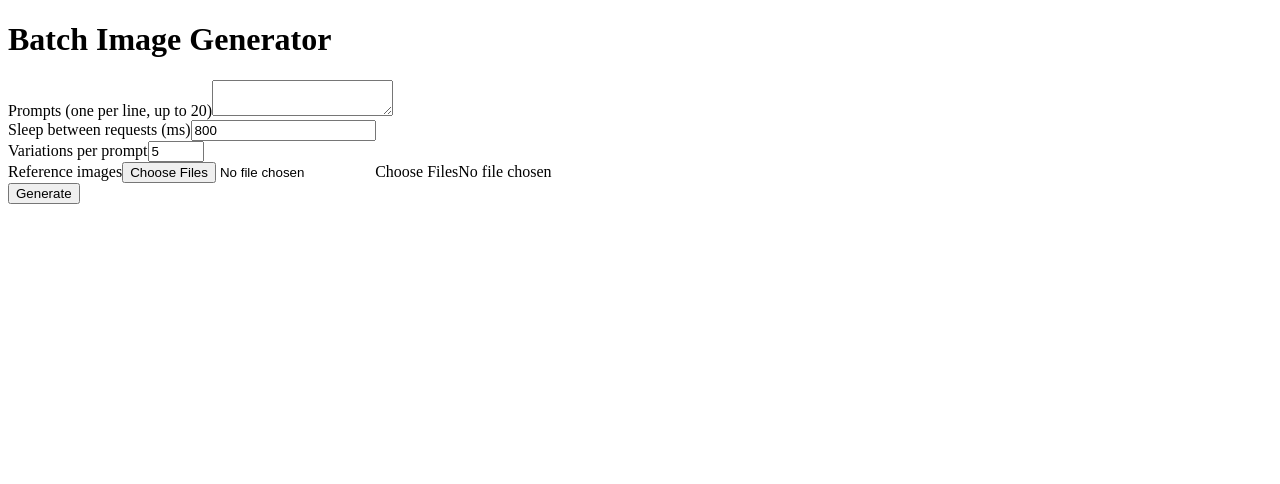
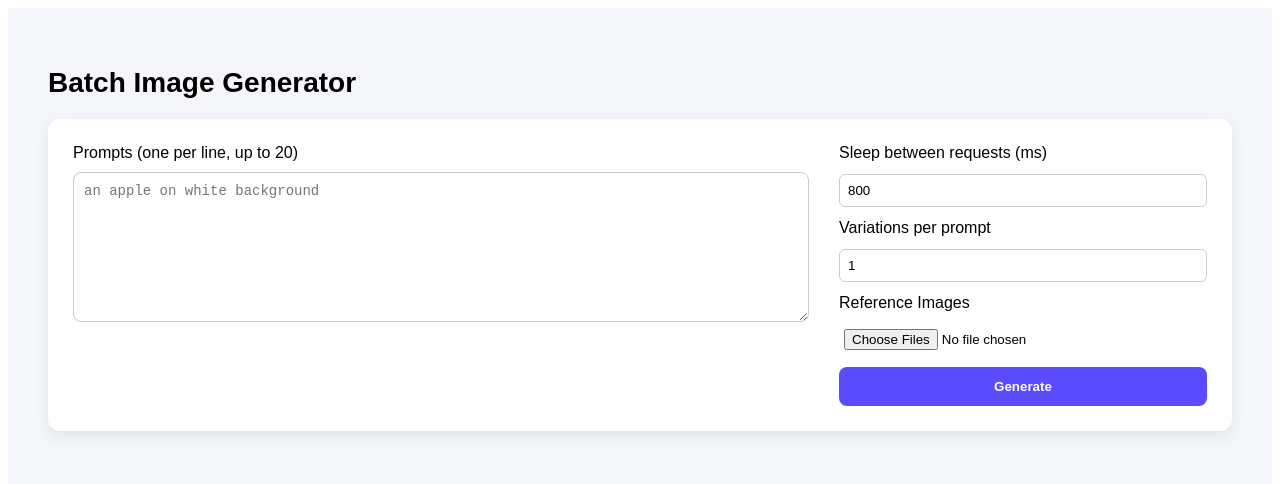
Before and after one commit to ankur89-code/image-batch-generator, a Next.js app: page / in a window 1280 px wide. Shown: the top 484 px of the page. Built offline with nearby package versions, Linux system fonts and the light colour scheme.

Commit message:
Updated frontend and API changes

```diff
--- a/app/page.jsx
+++ b/app/page.jsx
@@ -1,182 +1,146 @@
 "use client";
 import { useState } from "react";
 
-export default function Page() {
+export default function Home() {
   const [prompts, setPrompts] = useState("");
-  const [variations, setVariations] = useState(5);
   const [sleep, setSleep] = useState(800);
-  const [referenceImages, setReferenceImages] = useState([]);
-  const [results, setResults] = useState([]);
-  const [progress, setProgress] = useState(0);
-  const [loading, setLoading] = useState(false);
+  const [variations, setVariations] = useState(1);
+  const [images, setImages] = useState([]);
 
-  const handleRefs = (e) => {
-    const files = Array.from(e.target.files);
-
-    Promise.all(
-      files.map(
-        (file) =>
-          new Promise((resolve) => {
-            const reader = new FileReader();
-            reader.onload = () => resolve(reader.result);
-            reader.readAsDataURL(file);
-          })
-      )
-    ).then(setReferenceImages);
-  };
-
-  const generate = async () => {
-    setLoading(true);
-    setResults([]);
-    setProgress(0);
-
-    const lines = prompts
-      .split("\n")
-      .map((p) => p.trim())
-      .filter(Boolean);
-
-    const total = lines.length * variations;
-    let done = 0;
-
-    for (const prompt of lines) {
-      for (let i = 1; i <= variations; i++) {
+  const handleGenerate = async () => {
     const res = await fetch("/api/generate", {
       method: "POST",
-          headers: { "Content-Type": "application/json" },
       body: JSON.stringify({
-            prompts: [`${prompt} (v${i})`],
-            referenceImages
-          })
+        prompts,
+        sleep,
+        variations,
+      }),
     });
 
     const data = await res.json();
-        setResults((r) => [...r, ...data.results]);
-
-        done++;
-        setProgress(Math.round((done / total) * 100));
-        await new Promise((r) => setTimeout(r, sleep));
-      }
-    }
-
-    setLoading(false);
+    setImages(data.images || []);
   };
 
   return (
-    <div className="p-6 max-w-7xl mx-auto">
-      <h1 className="text-2xl font-semibold mb-6">
-        Batch Image Generator
-      </h1>
+    <div style={styles.wrapper}>
+      <h1 style={styles.title}>Batch Image Generator</h1>
 
-      <div className="grid grid-cols-1 lg:grid-cols-3 gap-6">
-        {/* PROMPTS */}
-        <div className="lg:col-span-2 bg-white p-4 rounded shadow">
-          <label className="font-medium">
-            Prompts (one per line, up to 20)
-          </label>
+      <div style={styles.container}>
+        {/* LEFT PANEL */}
+        <div style={styles.left}>
+          <label>Prompts (one per line, up to 20)</label>
           <textarea
-            className="w-full border rounded p-3 mt-2 h-48"
+            rows={8}
             value={prompts}
             onChange={(e) => setPrompts(e.target.value)}
+            style={styles.textarea}
+            placeholder="an apple on white background"
           />
         </div>
 
-        {/* SETTINGS */}
-        <div className="bg-white p-4 rounded shadow space-y-4">
-          <div>
-            <label className="font-medium">Sleep between requests (ms)</label>
+        {/* RIGHT PANEL */}
+        <div style={styles.right}>
+          <label>Sleep between requests (ms)</label>
           <input
             type="number"
-              className="w-full border p-2 rounded"
             value={sleep}
-              onChange={(e) => setSleep(+e.target.value)}
+            onChange={(e) => setSleep(e.target.value)}
+            style={styles.input}
           />
-          </div>
 
-          <div>
-            <label className="font-medium">Variations per prompt</label>
+          <label>Variations per prompt</label>
           <input
             type="number"
-              min="1"
-              max="10"
-              className="w-full border p-2 rounded"
             value={variations}
-              onChange={(e) => setVariations(+e.target.value)}
+            onChange={(e) => setVariations(e.target.value)}
+            style={styles.input}
           />
-          </div>
 
-          <div>
-            <label className="font-medium block mb-1">Reference images</label>
-
+          <label>Reference Images</label>
           <input
             type="file"
             multiple
-              accept="image/*"
-              id="refUpload"
-              className="hidden"
-              onChange={handleRefs}
+            style={styles.file}
           />
 
-            <label
-              htmlFor="refUpload"
-              className="cursor-pointer inline-block bg-gray-100 border px-3 py-2 rounded"
-            >
-              Choose Files
-            </label>
-
-            <span className="ml-2 text-sm text-gray-600">
-              {referenceImages.length
-                ? `${referenceImages.length} file(s) selected`
-                : "No file chosen"}
-            </span>
-
-            <div className="flex flex-wrap gap-2 mt-3">
-              {referenceImages.map((img, i) => (
-                <img
-                  key={i}
-                  src={img}
-                  className="w-16 h-16 rounded border object-cover"
-                />
-              ))}
-            </div>
-          </div>
-
-          <button
-            onClick={generate}
-            disabled={loading}
-            className="bg-indigo-600 text-white w-full py-2 rounded"
-          >
-            {loading ? "Generating…" : "Generate"}
+          <button onClick={handleGenerate} style={styles.button}>
+            Generate
           </button>
         </div>
       </div>
 
-      {loading && (
-        <div className="mt-6">
-          <div className="h-2 bg-gray-200 rounded">
-            <div
-              className="h-2 bg-indigo-600 rounded"
-              style={{ width: `${progress}%` }}
-            />
-          </div>
-          <div className="text-sm mt-1">Progress: {progress}%</div>
-        </div>
-      )}
-
-      <div className="grid grid-cols-2 md:grid-cols-4 gap-4 mt-8">
-        {results.map((r, i) => (
-          <div key={i} className="bg-white p-2 rounded shadow">
-            <img src={r.image} className="rounded" />
-            <div className="text-xs mt-2">{r.prompt}</div>
-            <a
-              href={r.image}
-              download
-              className="text-indigo-600 text-xs"
-            >
-              Download
-            </a>
-          </div>
+      {/* IMAGE RESULTS */}
+      <div style={styles.imageGrid}>
+        {images.map((img, i) => (
+          <img key={i} src={img} style={styles.image} />
         ))}
       </div>
     </div>
   );
 }
+
+const styles = {
+  wrapper: {
+    padding: "40px",
+    fontFamily: "Arial",
+    background: "#f4f6f9",
+    minHeight: "100vh",
+  },
+  title: {
+    fontSize: "28px",
+    marginBottom: "20px",
+  },
+  container: {
+    display: "flex",
+    gap: "30px",
+    background: "#ffffff",
+    padding: "25px",
+    borderRadius: "12px",
+    boxShadow: "0 5px 15px rgba(0,0,0,0.08)",
+  },
+  left: {
+    flex: 2,
+    display: "flex",
+    flexDirection: "column",
+    gap: "10px",
+  },
+  right: {
+    flex: 1,
+    display: "flex",
+    flexDirection: "column",
+    gap: "12px",
+  },
+  textarea: {
+    padding: "10px",
+    borderRadius: "8px",
+    border: "1px solid #ccc",
+    fontSize: "14px",
+  },
+  input: {
+    padding: "8px",
+    borderRadius: "6px",
+    border: "1px solid #ccc",
+  },
+  file: {
+    padding: "5px",
+  },
+  button: {
+    padding: "12px",
+    background: "#5b4bff",
+    color: "white",
+    border: "none",
+    borderRadius: "8px",
+    cursor: "pointer",
+    fontWeight: "bold",
+  },
+  imageGrid: {
+    marginTop: "30px",
+    display: "grid",
+    gridTemplateColumns: "repeat(auto-fill, minmax(200px, 1fr))",
+    gap: "15px",
+  },
+  image: {
+    width: "100%",
+    borderRadius: "8px",
+  },
+};
```
Also changed, not shown: api/generate.js (+26 -4 lines). Lines whose indentation alone changed are shown as unchanged.
